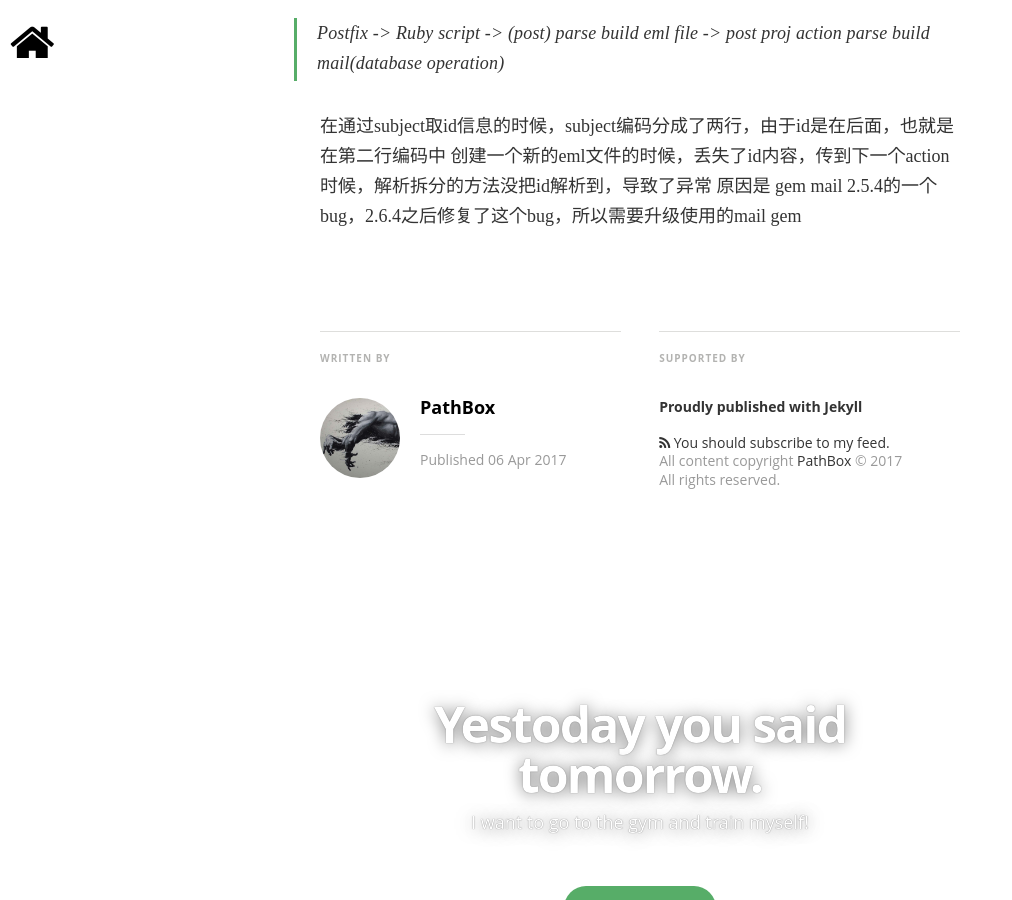
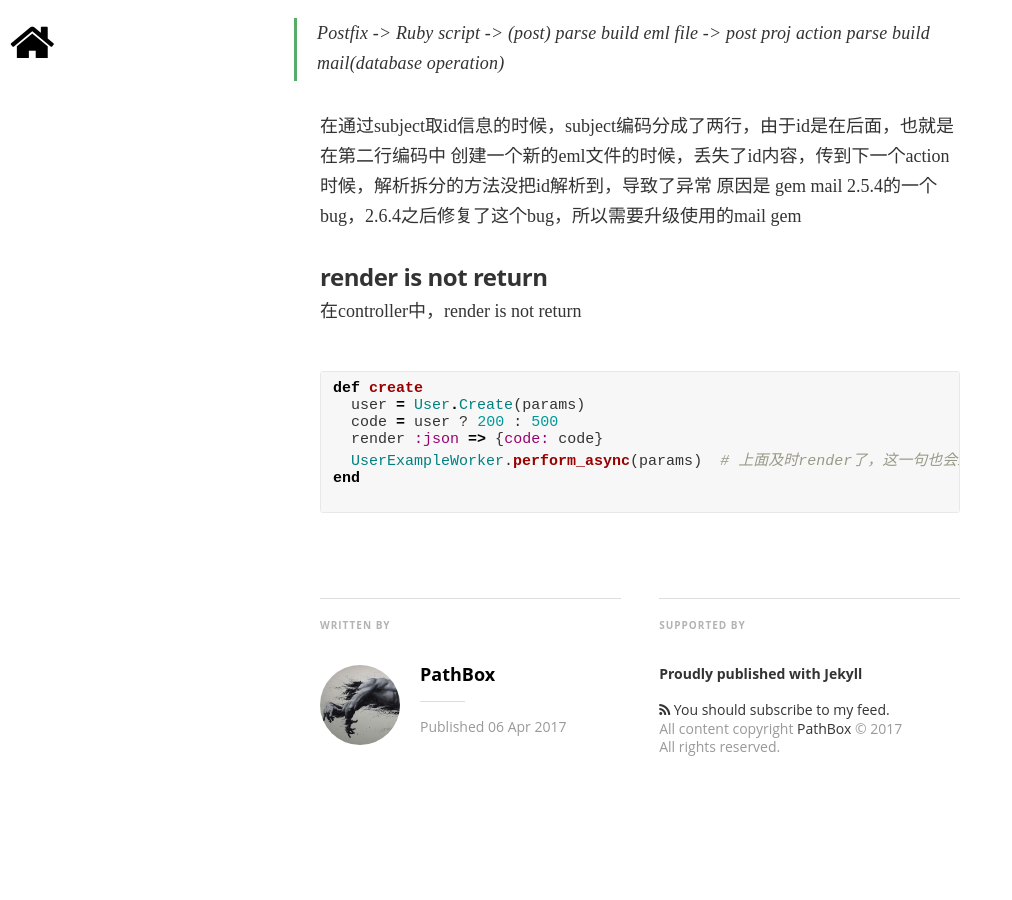
Before and after one commit to pathbox/pathbox.github.io, a Jekyll site: the page built from _posts/2017-04-06-work-summary-in-Udesk-three.md, in a window 1280 px wide and 900 px high, scrolled down 1660 px. Shown: the whole window, without its empty margins (0-1012 px from the left). Built offline with Jekyll 4.4.1, drawn with Linux system fonts in a browser that asks for light colours; nearby versions of some CDN libraries; some web fonts are replaced; comment, search, counter and statistics services are not loaded.

Commit message:
在controller中，render is not return

````diff
--- a/_posts/2017-04-06-work-summary-in-Udesk-three.md
+++ b/_posts/2017-04-06-work-summary-in-Udesk-three.md
@@ -36,3 +36,16 @@ ElasticSearch refresh操作只是写到文件缓存系统
 在通过subject取id信息的时候，subject编码分成了两行，由于id是在后面，也就是在第二行编码中
 创建一个新的eml文件的时候，丢失了id内容，传到下一个action时候，解析拆分的方法没把id解析到，导致了异常
 原因是 gem mail 2.5.4的一个bug，2.6.4之后修复了这个bug，所以需要升级使用的mail gem
+
+##### render is not return
+在controller中，render is not return
+
+```ruby
+def create
+  user = User.Create(params)
+  code = user ? 200 : 500
+  render :json => {code: code}
+  UserExampleWorker.perform_async(params)  # 上面及时render了，这一句也会继续执行下去。redirect_to 和这里类似
+end
+
+```
````
